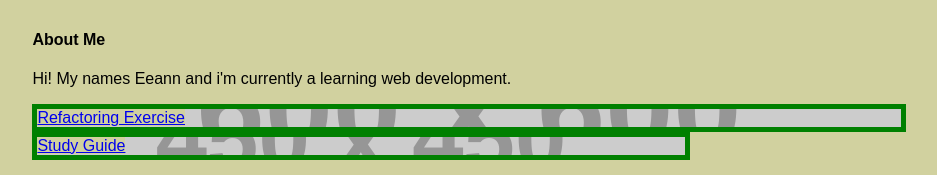
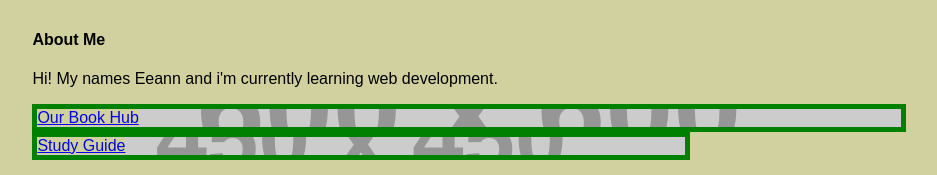
Before and after one commit to Eibon64/MyPortfolio, a plain HTML site: page index.html in a window 1280 px wide. Shown: the part 594-769 px from the top of the page, without its empty margins (176-1113 px from the left). Drawn offline with Linux system fonts and the light colour scheme; placeholder pictures from the web are drawn by us.

Commit message:
added book hub project link

```diff
--- a/index.html
+++ b/index.html
@@ -28,11 +28,11 @@
     </header>
     <section id="about">
         <h4>About Me</h4>
-        <p>Hi! My names Eeann and i'm currently a learning web development.</p>
+        <p>Hi! My names Eeann and i'm currently learning web development.</p>
     </section>
     <section id="project-1">
         <div class="proj-1">
-            <a href="https://eibon64.github.io/Eeann-s-challenge-1/">Refactoring Exercise</a>
+            <a href="https://dannikaml.github.io/game-hub/">Our Book Hub</a>
 
     </div>
     </section>
```
